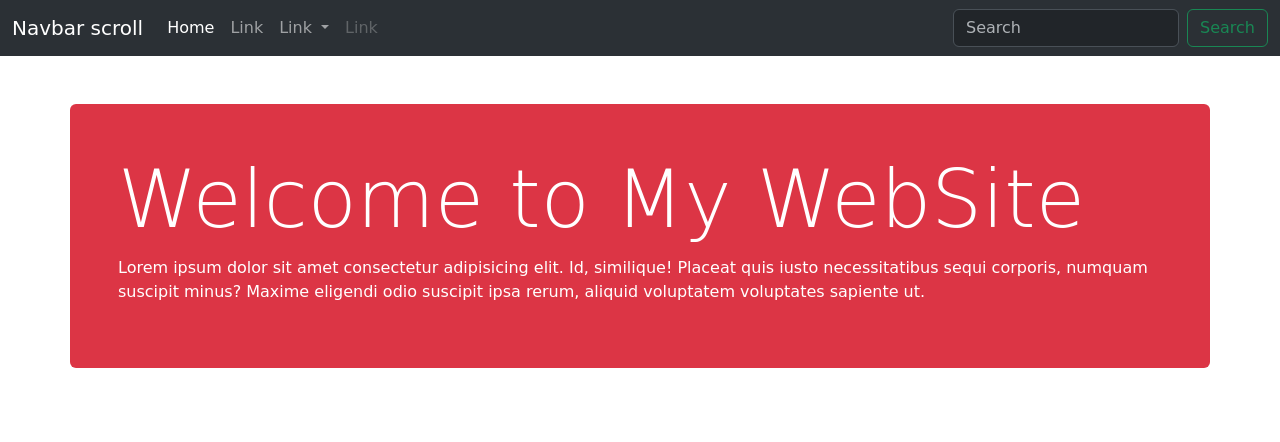
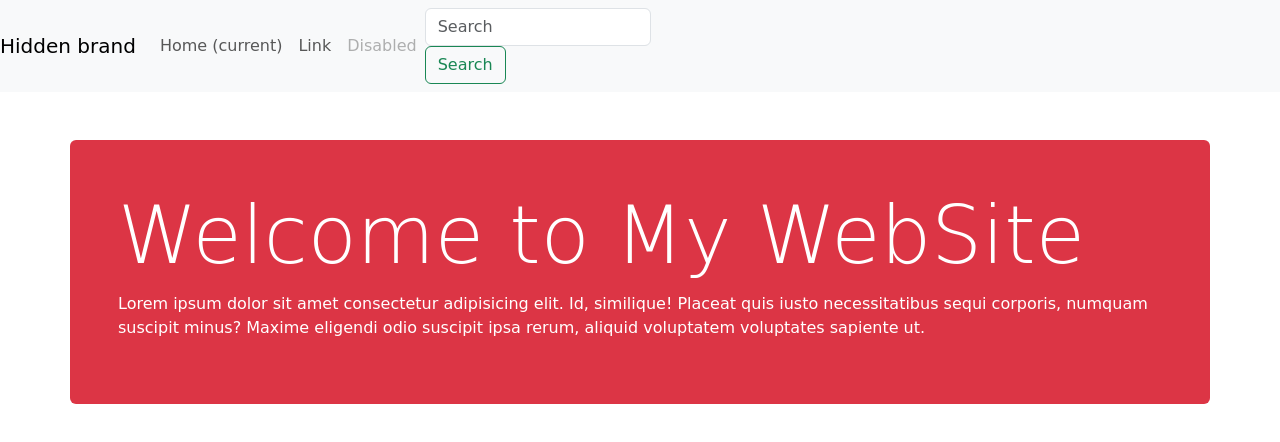
Before and after one commit to AsilGhaniyah/CombineProject, a plain HTML site: page index.html in a window 1280 px wide. Drawn offline with nearby package versions, Linux system fonts and the light colour scheme.

Commit message:
This is a navbar

```diff
--- a/index.html
+++ b/index.html
@@ -14,44 +14,27 @@
 
 <body>
     <!-- navigation start -->
-    <nav class="navbar navbar-expand-lg bg-body-tertiary border-body" data-bs-theme="dark">
-        <div class="container-fluid">
-            <a class="navbar-brand" href="#">Navbar scroll</a>
-            <button class="navbar-toggler" type="button" data-bs-toggle="collapse" data-bs-target="#navbarScroll"
-                aria-controls="navbarScroll" aria-expanded="false" aria-label="Toggle navigation">
+    <nav class="navbar navbar-expand-lg navbar-light bg-light">
+        <button class="navbar-toggler" type="button" data-toggle="collapse" data-target="#navbarTogglerDemo01" aria-controls="navbarTogglerDemo01" aria-expanded="false" aria-label="Toggle navigation">
           <span class="navbar-toggler-icon"></span>
         </button>
-            <div class="collapse navbar-collapse" id="navbarScroll">
-                <ul class="navbar-nav me-auto my-2 my-lg-0 navbar-nav-scroll" style="--bs-scroll-height: 100px;">
-                    <li class="nav-item">
-                        <a class="nav-link active" aria-current="page" href="#">Home</a>
+        <div class="collapse navbar-collapse" id="navbarTogglerDemo01">
+          <a class="navbar-brand" href="#">Hidden brand</a>
+          <ul class="navbar-nav mr-auto mt-2 mt-lg-0">
+            <li class="nav-item active">
+              <a class="nav-link" href="#">Home <span class="sr-only">(current)</span></a>
             </li>
             <li class="nav-item">
               <a class="nav-link" href="#">Link</a>
             </li>
-                    <li class="nav-item dropdown">
-                        <a class="nav-link dropdown-toggle" href="#" role="button" data-bs-toggle="dropdown"
-                            aria-expanded="false">
-                            Link
-                        </a>
-                        <ul class="dropdown-menu">
-                            <li><a class="dropdown-item" href="#">Action</a></li>
-                            <li><a class="dropdown-item" href="#">Another action</a></li>
-                            <li>
-                                <hr class="dropdown-divider">
-                            </li>
-                            <li><a class="dropdown-item" href="#">Something else here</a></li>
-                        </ul>
-                    </li>
             <li class="nav-item">
-                        <a class="nav-link disabled" aria-disabled="true">Link</a>
+              <a class="nav-link disabled" href="#">Disabled</a>
             </li>
           </ul>
-                <form class="d-flex" role="search">
-                    <input class="form-control me-2" type="search" placeholder="Search" aria-label="Search">
-                    <button class="btn btn-outline-success" type="submit">Search</button>
+          <form class="form-inline my-2 my-lg-0">
+            <input class="form-control mr-sm-2" type="search" placeholder="Search" aria-label="Search">
+            <button class="btn btn-outline-success my-2 my-sm-0" type="submit">Search</button>
           </form>
-            </div>
         </div>
       </nav>
     <!-- navigation end -->
```
Also changed, not shown: products.html (+11 -0 lines). Lines whose indentation alone changed are shown as unchanged.
